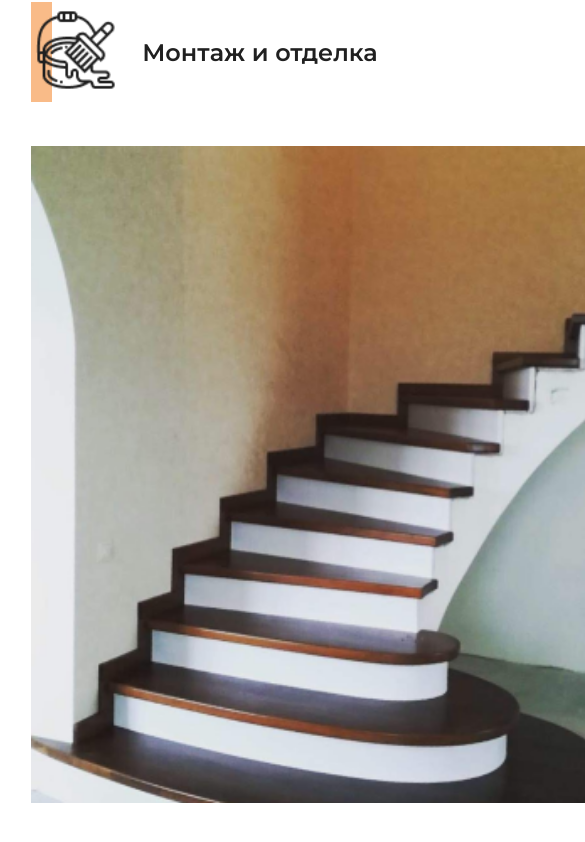
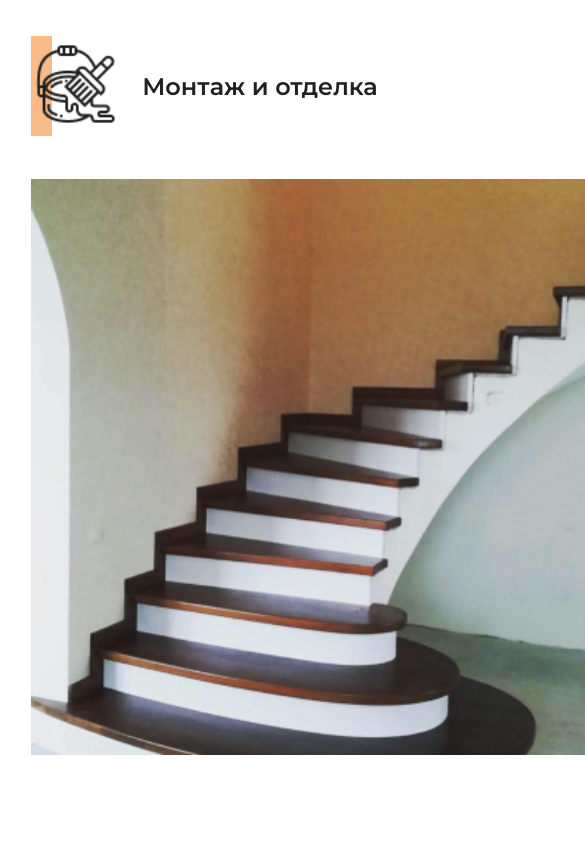
Before and after one commit to Sheil777/lesenka52, a plain HTML site: page index.html in a window 390 px wide. Shown: the part 5433-6275 px from the top of the page, 585 px wide, since content can reach past the window. Drawn offline with Linux system fonts and the light colour scheme.

Commit message:
2021.10.17 Bag fixed

```diff
--- a/styles/sectionWhy.css
+++ b/styles/sectionWhy.css
@@ -153,6 +153,7 @@
 @media (max-width: 700px) {
     .why .container {
         margin-left: 8%;
+        width: 620px;
     }
 
     .why__header span {
@@ -208,12 +209,12 @@
     }
 
     .why__image img {
-        width: 650px;
+        width: 570px;
     }
 
     .why__image:before {
-        top: -1460px;
-        right: 30px;
+        top: -1495px;
+        right: 20px;
         background-repeat: no-repeat;
         background-size: cover;
         width: 150px;
```
